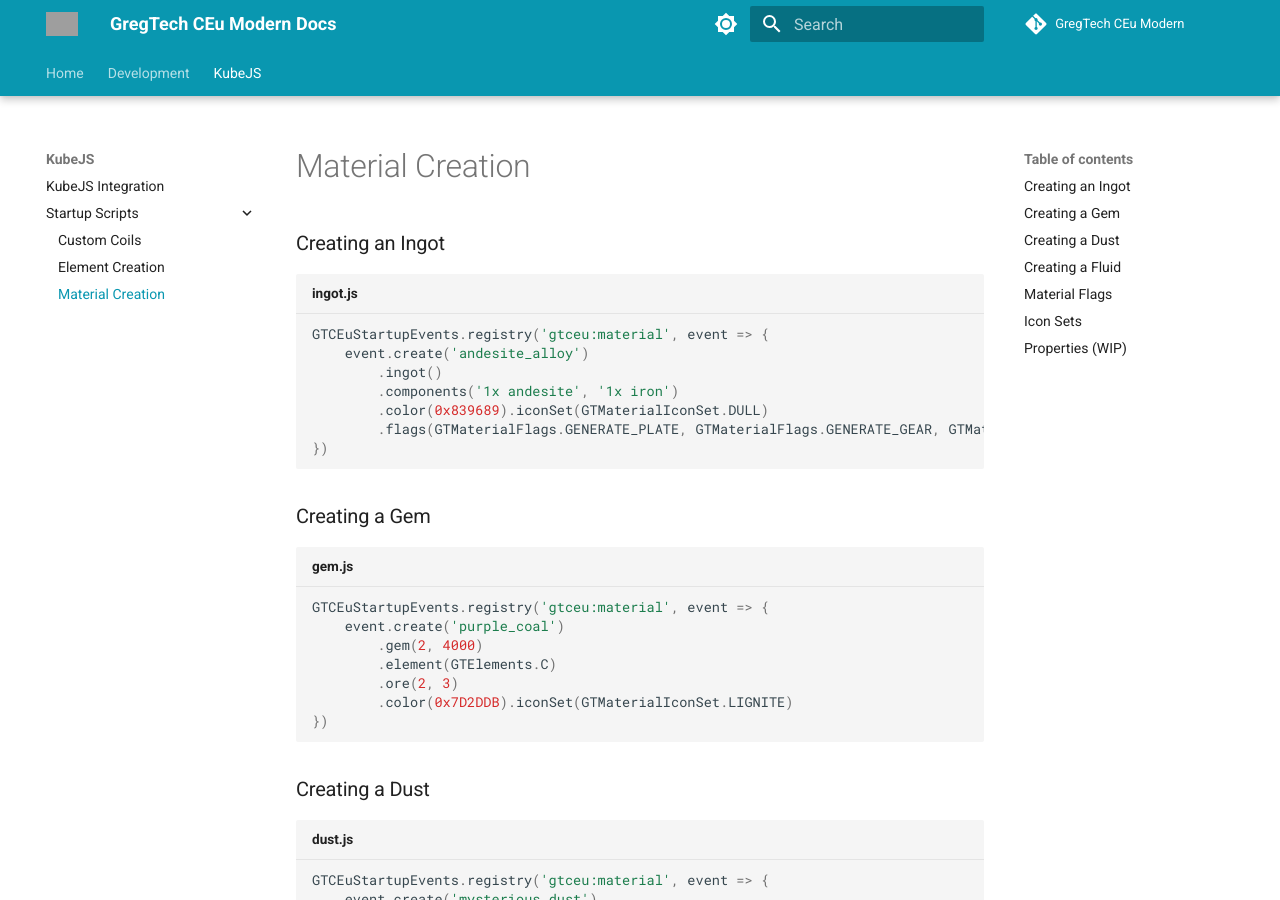
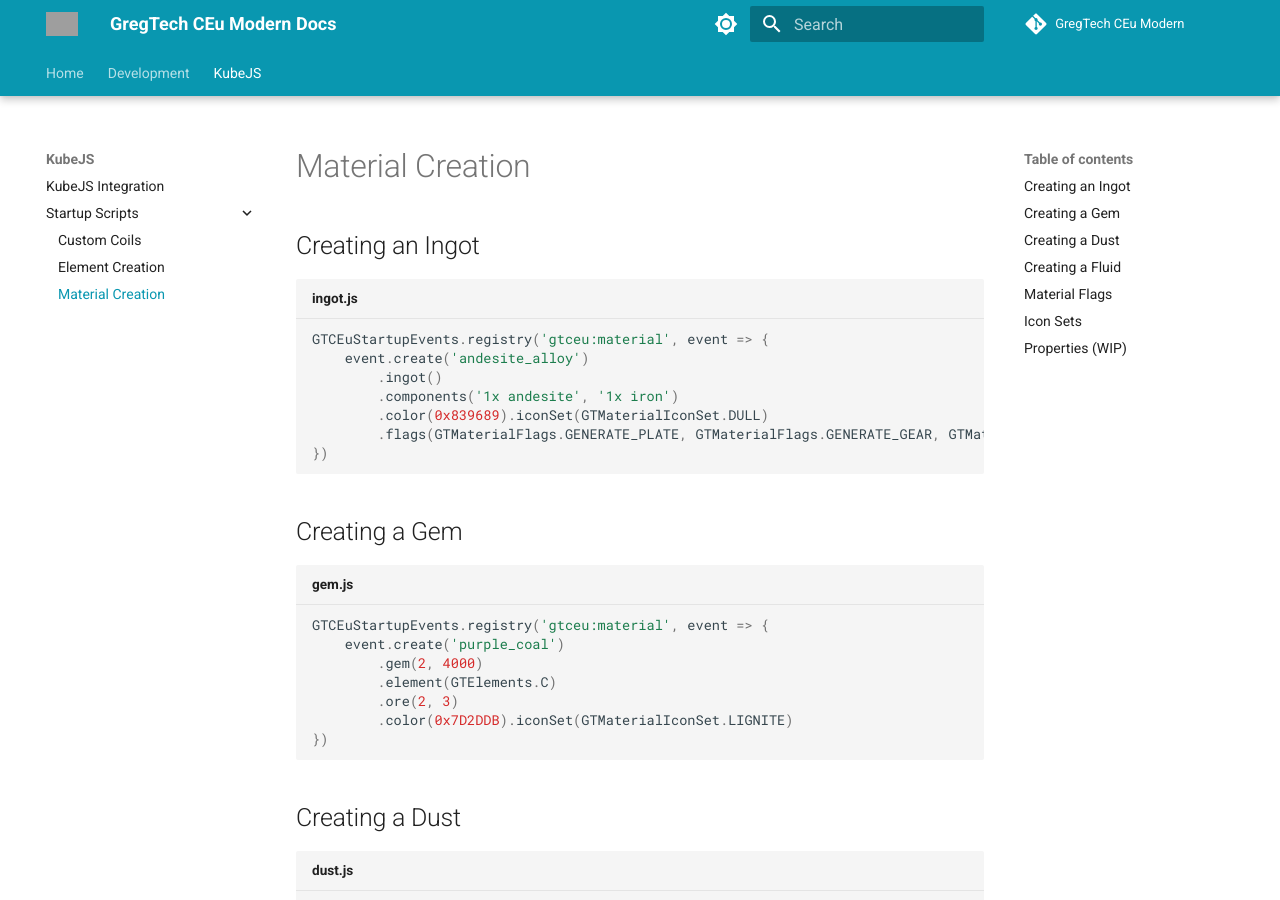
Before and after one commit to GregTechCEu/gtceu-modern-docs, an MkDocs documentation site: the page built from docs/KubeJS/Startup Scripts/Material Creation.md, in a window 1280 px wide and 900 px high. Built offline with MkDocs 1.6.1 and Material for MkDocs 9.7.7, drawn with Linux system fonts in a browser that asks for light colours; comment, search, counter and statistics services are not loaded; grey boxes are pictures that could not be loaded.

Commit message:
Update Material Creation.md

````diff
--- a/docs/KubeJS/Startup Scripts/Material Creation.md
+++ b/docs/KubeJS/Startup Scripts/Material Creation.md
@@ -2,7 +2,7 @@
 title: Material Creation
 ---
 
-### Creating an Ingot
+## Creating an Ingot
 
 ```js title="ingot.js"
 GTCEuStartupEvents.registry('gtceu:material', event => {
@@ -14,7 +14,7 @@
 })
 ```
 
-### Creating a Gem
+## Creating a Gem
 
 ```js title="gem.js"
 GTCEuStartupEvents.registry('gtceu:material', event => {
@@ -26,7 +26,7 @@
 })
 ```
 
-### Creating a Dust
+## Creating a Dust
 ```js title="dust.js"
 GTCEuStartupEvents.registry('gtceu:material', event => {
     event.create('mysterious_dust')
@@ -36,7 +36,7 @@
 ```
 4. Voltage, Amperage, EU loss, Is Superconductor.
 
-### Creating a Fluid
+## Creating a Fluid
 ```js title="fluid.js"
 GTCEuStartupEvents.registry('gtceu:material', event => {
     event.create('mysterious_ooze')
@@ -47,7 +47,7 @@
 ```
 
 
-### Material Flags
+## Material Flags
 ```js
 - GTMaterialFlags.BLAST_FURNACE_CALCITE_DOUBLE
 - GTMaterialFlags.BLAST_FURNACE_CALCITE_TRIPLE
@@ -90,7 +90,7 @@
 - GTMaterialFlags.STICKY
 ```
 
-### Icon Sets
+## Icon Sets
 ```js
 - GTMaterialIconSet.BRIGHT
 - GTMaterialIconSet.CERTUS
@@ -120,7 +120,7 @@
 ```
 1. Used for specifying custom iconsets, for example `GTMatericalIconset.get('infinity')`.
 
-### Properties (WIP)
+## Properties (WIP)
 ```js
 - BlastProperty:
    - .blastTemp() // (2)
````
